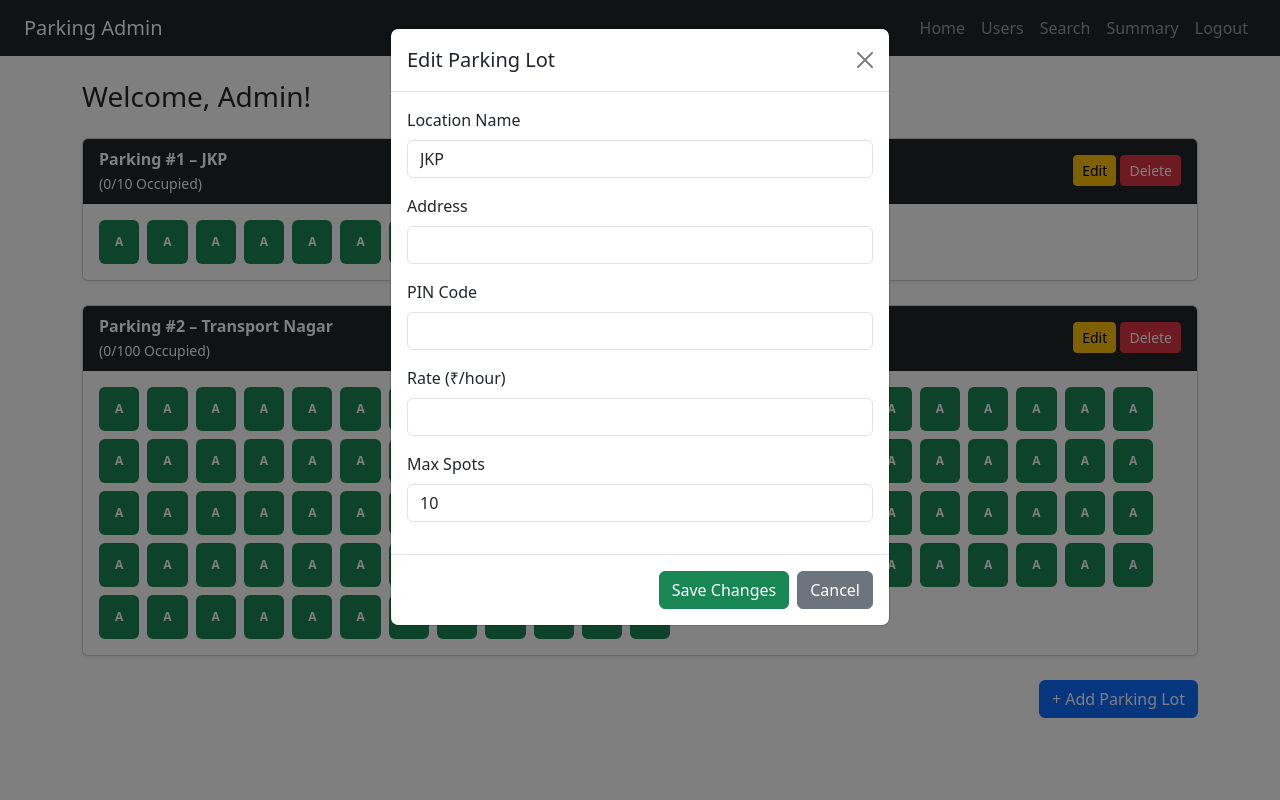
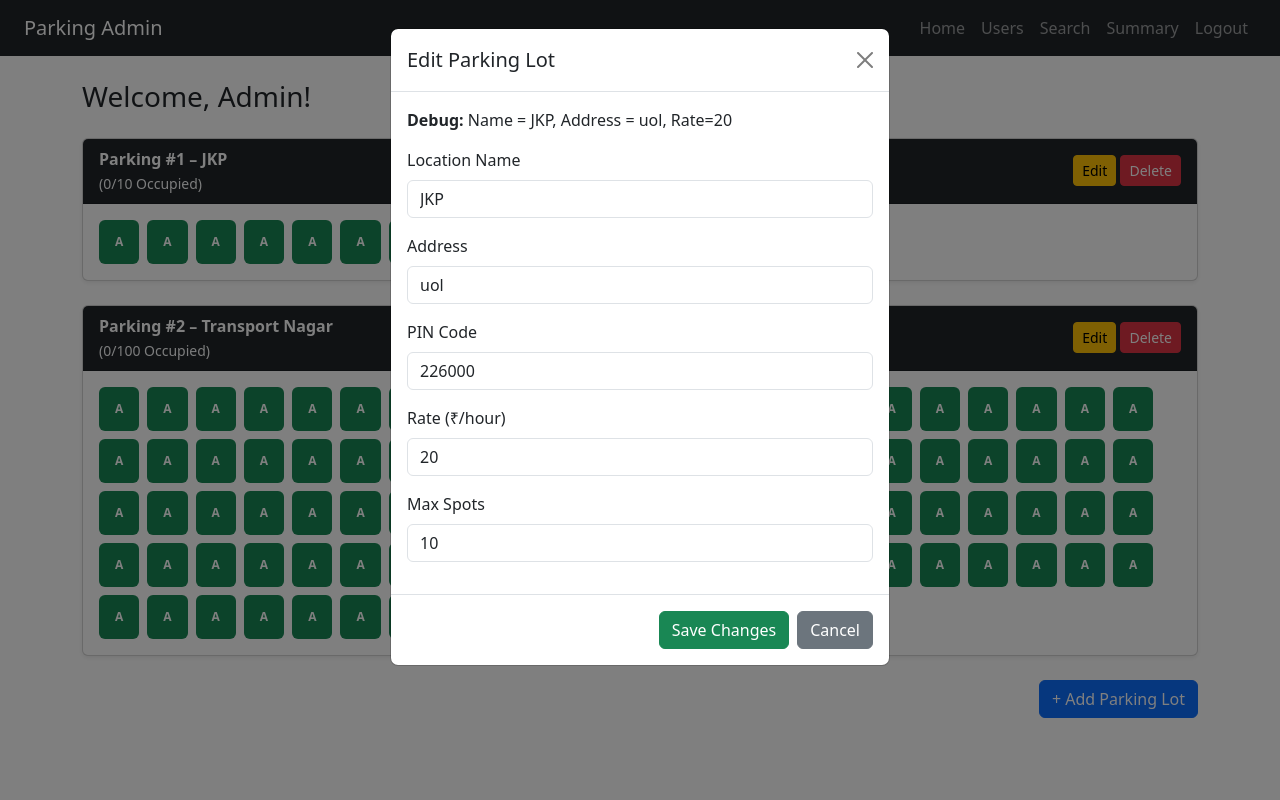
Before and after one commit to aditya-vardhan-singh/Instance, a Flask app: page /admin/ in a window 1280 px wide, after a click on "Edit". Run offline with Flask 3, Linux system fonts and the light colour scheme.

Commit message:
changes in edit

```diff
--- a/app/routes/admin.py
+++ b/app/routes/admin.py
@@ -74,32 +74,35 @@
 def base():
     return render_template('admin_base.html')
 
+
+
 @admin_bp.route('/')
 def home():
     lots = ParkingLot.query.all()
     parking_lots = []
 
     for lot in lots:
+        # Get all spots related to this lot
         spots = ParkingSpot.query.filter_by(lot_id=lot.id).all()
 
+        # Add parking record reference if the spot is occupied
         for spot in spots:
             if not spot.is_available:
-                # Attach the active (not yet released) parking record
                 spot.record = ParkingRecord.query.filter_by(spot_id=spot.id, end_time=None).first()
             else:
-                spot.record = None  # Optional: make it consistent
+                spot.record = None
 
-        occupied = sum(1 for s in spots if not s.is_available)
+        # Add extra computed values directly to the model
+        lot.spots = spots
+        lot.occupied_count = sum(1 for s in spots if not s.is_available)
+        lot.total_spots = len(spots)
 
-        parking_lots.append({
-            'id': lot.id,
-            'name': lot.name,
-            'spots': spots,
-            'occupied_count': occupied,
-            'total_spots': len(spots)
-        })
+        # Append the full lot object
+        parking_lots.append(lot)
 
     return render_template('admin_home.html', parking_lots=parking_lots)
+
+
 
 
 
@@ -185,13 +188,52 @@
 @admin_bp.route('/edit/<int:lot_id>', methods=['POST'])
 def edit_lot(lot_id):
     lot = ParkingLot.query.get_or_404(lot_id)
-    lot.name = request.form['name']
-    lot.address = request.form['address']
-    lot.pin = request.form['pin']
-    lot.rate = float(request.form['rate'])
-    lot.total_spots = int(request.form['max_spots'])
+
+    # Get form values
+    new_name = request.form['name']
+    new_address = request.form['address']
+    new_pin = request.form['pin']
+    new_rate = float(request.form['rate'])
+    new_total_spots = int(request.form['max_spots'])
+
+    # Update basic fields
+    lot.name = new_name
+    lot.address = new_address
+    lot.pin = new_pin
+    lot.rate = new_rate
+
+    # Adjust parking spots
+    current_spots = ParkingSpot.query.filter_by(lot_id=lot.id).all()
+    current_count = len(current_spots)
+
+    if new_total_spots > current_count:
+        # Add new empty spots
+        for i in range(current_count + 1, new_total_spots + 1):
+            new_spot = ParkingSpot(
+                lot_id=lot.id,
+                spot_number=f"S{i:03}",
+                is_available=True
+            )
+            db.session.add(new_spot)
+    elif new_total_spots < current_count:
+        # Remove extra spots (only if available)
+        removable_spots = [s for s in current_spots if s.is_available]
+        to_remove = current_count - new_total_spots
+
+        if len(removable_spots) < to_remove:
+            flash("Cannot reduce max spots — too many spots are occupied.", "danger")
+            return redirect(url_for('admin.home'))
+
+        for spot in removable_spots[:to_remove]:
+            db.session.delete(spot)
+
+    # Finally update total_spots
+    lot.total_spots = new_total_spots
+
     db.session.commit()
+    flash("Parking lot updated successfully.", "success")
     return redirect(url_for('admin.home'))
+
 
 @admin_bp.route('/add', methods=['POST'])
 def add_lot():
--- a/app/templates/admin_home.html
+++ b/app/templates/admin_home.html
@@ -38,10 +38,48 @@
       {% endfor %}
     </div>
   </div>
+
+  <!-- Edit Lot Modal (moved inside loop!) -->
+  <div class="modal fade" id="editLotModal-{{ lot.id }}" tabindex="-1" aria-labelledby="editLotModalLabel-{{ lot.id }}" aria-hidden="true">
+    <div class="modal-dialog">
+      <form method="POST" action="{{ url_for('admin.edit_lot', lot_id=lot.id) }}">
+        <div class="modal-content">
+          <div class="modal-header">
+            <h5 class="modal-title" id="editLotModalLabel-{{ lot.id }}">Edit Parking Lot</h5>
+            <button type="button" class="btn-close" data-bs-dismiss="modal" aria-label="Close"></button>
+          </div>
+          <div class="modal-body">
+            <p><strong>Debug:</strong> Name = {{ lot.name  }}, Address = {{ lot.address }}, Rate={{lot.rate}}</p>
+            <div class="mb-3">
+              <label class="form-label">Location Name</label>
+              <input type="text" class="form-control" name="name" value="{{ lot.name }}" required>
+            </div>
+            <div class="mb-3">
+              <label class="form-label">Address</label>
+              <input type="text" class="form-control" name="address" value="{{ lot.address}}" required>
+            </div>
+            <div class="mb-3">
+              <label class="form-label">PIN Code</label>
+              <input type="text" class="form-control" name="pin" value="{{ lot.pin }}" required>
+            </div>
+            <div class="mb-3">
+              <label class="form-label">Rate (₹/hour)</label>
+              <input type="number" class="form-control" name="rate" step="0.01" value="{{ lot.rate }}" required>
+            </div>
+            <div class="mb-3">
+              <label class="form-label">Max Spots</label>
+              <input type="number" class="form-control" name="max_spots" value="{{ lot.total_spots }}" required>
+            </div>
+          </div>
+          <div class="modal-footer">
+            <button type="submit" class="btn btn-success">Save Changes</button>
+            <button type="button" class="btn btn-secondary" data-bs-dismiss="modal">Cancel</button>
+          </div>
+        </div>
+      </form>
+    </div>
+  </div>
 </div>
-
-<!-- Edit Lot Modal -->
-{% include "./edit_lot.html" %}
 {% else %}
 <p class="mt-4 text-muted">No parking lots added yet.</p>
 {% endfor %}
@@ -57,8 +95,6 @@
 <div class="modal fade" id="addLotModal" tabindex="-1" aria-labelledby="addLotModalLabel" aria-hidden="true">
   <div class="modal-dialog">
     <form method="POST" action="{{ url_for('admin.add_lot') }}">
-      <!-- Optional CSRF token if using Flask-WTF -->
-      {# {{ csrf_token() }} #}
       <div class="modal-content">
         <div class="modal-header">
           <h5 class="modal-title" id="addLotModalLabel">New Parking Lot</h5>
--- a/app/templates/edit_lot.html
+++ b/app/templates/edit_lot.html
@@ -13,6 +13,8 @@
             <label class="form-label">Location Name</label>
             <input type="text" class="form-control" name="name" value="{{ lot.name }}" required>
           </div>
+          <p><strong>Debug Info:</strong> Name = {{ lot.name }}, Address = {{ lot.address }}</p>
+
           <div class="mb-3">
             <label class="form-label">Address</label>
             <input type="text" class="form-control" name="address" value="{{ lot.address }}" required>
```
Also changed, not shown: instance/parking.db.
